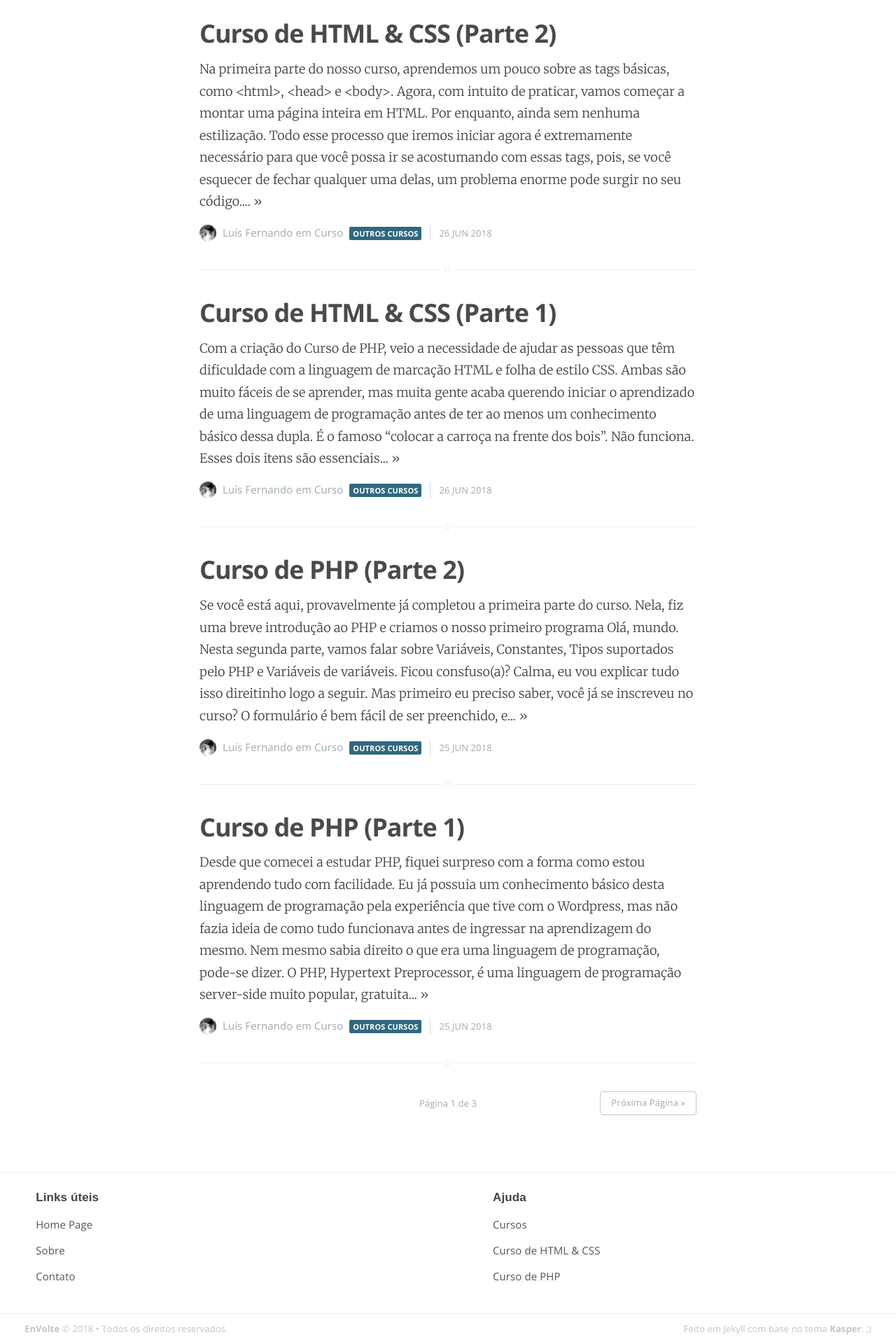
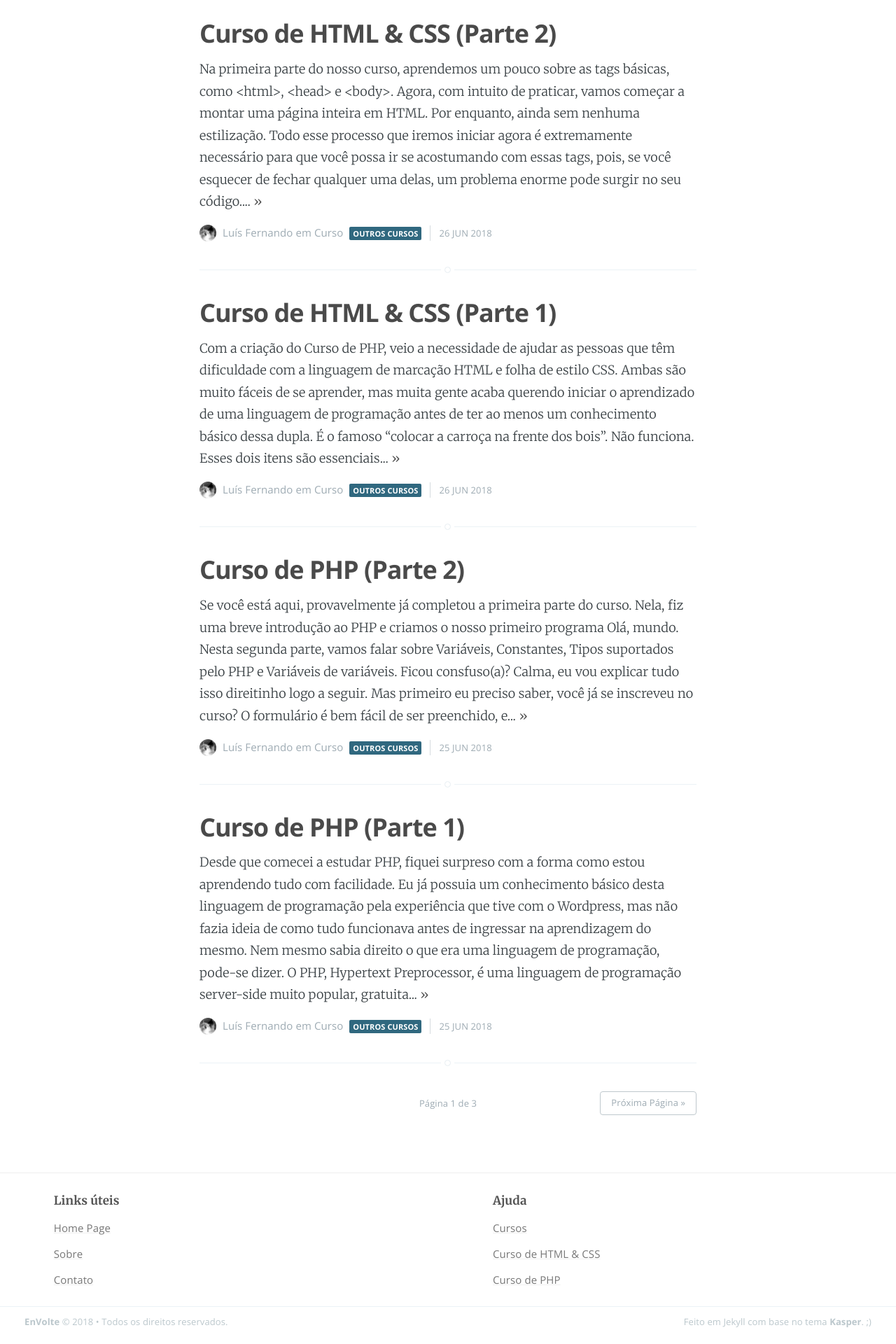
Before and after one commit to EnVolte/envolte.github.io, a Jekyll site: the page built from index.html, in a window 1280 px wide. Shown: the part 1131-3051 px from the top of the page at 70% size. Built offline with Jekyll 4.4.1, drawn with Linux system fonts in a browser that asks for light colours; the list of posts is cut into pages by our own code.

Commit message:
Update screen.css

```diff
--- a/assets/css/screen.css
+++ b/assets/css/screen.css
@@ -1799,10 +1799,10 @@ button#hide {border-radius: 20px; outline: none; font-weight: normal; color: #ff
 div#titulo {max-width: 76%; margin-left: auto; margin-right: auto; border: 1px solid rgba(0,0,0,0.4); font-family: Open Sans; color: #fff; background: #30687f; border-radius: 2px; text-transform: uppercase; font-weight: bold; font-size: 13px; padding: 1px 0px; overflow: hidden; margin-top: 50px;}
 
 
-footer#baixo {width: 100%; border-top: 1px solid #eee; background: #fff; height: 200px; margin-top: 8rem; position: relative;}
-footer#baixo ul {line-height: 1.2em; padding: 25px 0px;}
-footer#baixo ul h3 {color: #444; font-family: sans-serif; margin-bottom: 10px; font-size: 17px;}
+footer#baixo {width: 100%; border-top: 1px solid #eee; background: #fff; height: 190px; margin-top: 8rem; position: relative;}
+footer#baixo ul {line-height: 1.2em; padding: 30px 0px 0px;}
+footer#baixo ul h3 {color: #555; font-family: "Merriweather", serif; margin-bottom: 10px; font-size: 17px;}
 footer#baixo ul li {float: left; width: 100%; list-style: none;}
-footer#baixo ul li a {color: #555; font-family: Open Sans; font-size: 15px; font-weight: normal; text-decoration: underline; text-decoration-color: #f0f0f0;}
-footer#baixo .alignleft {width: 45%; float: left; margin-left: 4%;}
+footer#baixo ul li a {color: #777; font-family: Open Sans; font-size: 15px; font-weight: normal; text-decoration-color: #f0f0f0;}
+footer#baixo .alignleft {width: 45%; float: left; margin-left: 6%;}
 footer#baixo .alignright {width: 45%; float: right; margin-right: 0%;}
```
